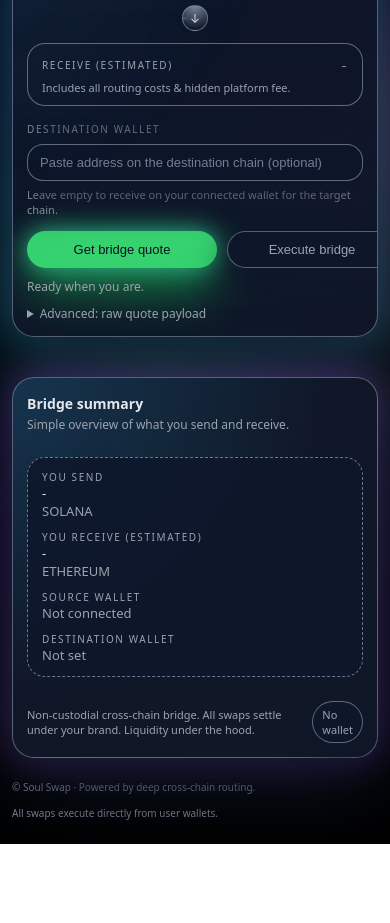
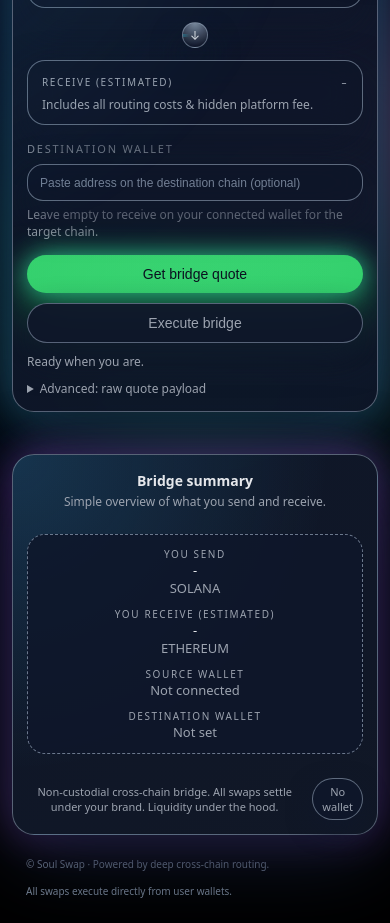
Before and after one commit to SkyCrypto0x/nebula, a website with bundled scripts: page public/index.html in a window 390 px wide. Shown: the part 508-1431 px from the top of the page. Before the commit the page ends 1352 px from the top, so only its background shows below. Built offline with nearby package versions, Linux system fonts and the light colour scheme; files whose address does not match are found by name.

Commit message:
mobile wallet fix1.0

```diff
--- a/public/style.css
+++ b/public/style.css
@@ -879,24 +879,111 @@ body::before {
   }
 }
 
-/* ---------- Responsive ---------- */
-
+/*  MOBILE TWEAKS  ------------------------------------------- */
 @media (max-width: 900px) {
   .bridge-layout {
     grid-template-columns: minmax(0, 1fr);
   }
 
-  /* 🔁 mobile e age bridge, pore summary */
+  /* mobile e age bridge, pore summary */
   .summary-card {
-    order: 2;            /* or just remove order line entirely */
-    margin-top: 16px;
+    order: 2;
+    margin-top: 18px;
+    text-align: center;
   }
 
+  /* 1) Topbar – connect wallet right side e */
   .topbar {
-    padding-inline: 10px;
+    padding: 12px 14px;
+  }
+
+  .topbar-right {
+    margin-left: auto;
+  }
+
+  /* 2 + 5 + 6) Form fields & buttons – text chhoto + box er vitore */
+  .bridge-panel {
+    padding: 18px 14px;
+  }
+
+  .field-group-label {
+    font-size: 11px;
+    letter-spacing: 0.16em;
+  }
+
+  .amount-input {
+    font-size: 22px;
+    line-height: 1.2;
+  }
+
+  .dest-input {
+    font-size: 13px;
+    padding-block: 10px;
+  }
+
+  .helper-text {
+    font-size: 12px;
+    line-height: 1.4;
+  }
+
+  /* destination wallet placeholder jeno baire na jay */
+  .dest-input::placeholder {
+    font-size: 12px;
+    white-space: nowrap;
+    text-overflow: ellipsis;
+    overflow: hidden;
+  }
+
+  /* Get bridge quote / Execute bridge – full width & vitore text */
+  .actions-row {
+    display: flex;
+    flex-direction: column;
+    align-items: stretch;
+    gap: 10px;
+  }
+
+  .primary-btn,
+  .secondary-btn {
+    flex: 0 0 auto;
+    width: 100%;
+    justify-content: center;
+    font-size: 14px;
+    padding-block: 11px;
+  }
+
+  /* 3 + 4) Receive (estimated) center e */
+  .card-section:nth-of-type(2) {
+    text-align: center;
+  }
+
+  .card-section:nth-of-type(2) .amount-row {
+    justify-content: center;
+  }
+
+  /* 7) Bridge summary er sob text centre */
+  .summary-grid {
+    display: grid;
+    grid-template-columns: 1fr 1fr;
+    row-gap: 10px;
+    justify-items: center;
+  }
+
+  .summary-label,
+  .summary-value,
+  .summary-value-muted {
+    text-align: center;
+  }
+
+  /* 8) Nicher footer text centre */
+  .page-footer {
+    text-align: center;
+    font-size: 11px;
+    line-height: 1.5;
+    padding-inline: 14px;
+    flex-direction: column;
+    align-items: center;
   }
 }
-
 
 @media (max-width: 640px) {
   .page-shell {
```
